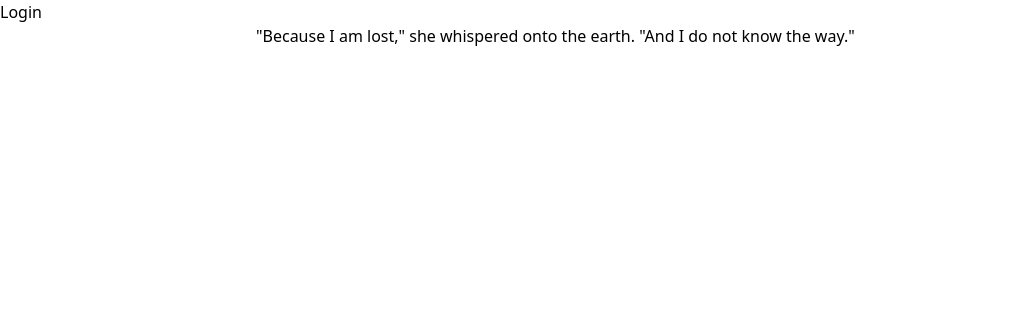
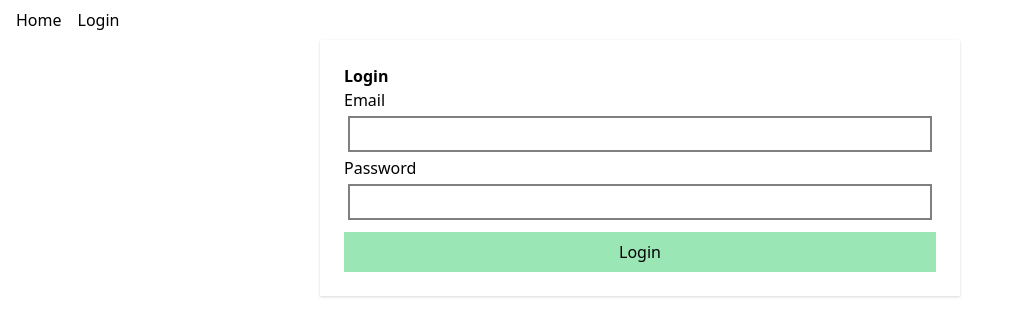
Before and after one commit to Folkwise-io/MintbeanPlatformV3-frontend, a React app: page /login in a window 1280 px wide. Shown: the top 336 px of the page, without its empty margins (0-1023 px from the left). Built offline with nearby package versions, Linux system fonts and the light colour scheme.

Commit message:
Add Login page, Login form (Formik + Yup), update routes

```diff
--- a/package.json
+++ b/package.json
@@ -46,6 +46,7 @@
     "@types/redux": "^3.6.0",
     "@types/redux-thunk": "^2.1.0",
     "@types/uuid": "^8.3.0",
+    "@types/yup": "^0.29.6",
     "@typescript-eslint/eslint-plugin": "^3.9.1",
     "@typescript-eslint/parser": "^3.9.1",
     "autoprefixer": "^9.8.6",
@@ -83,6 +84,7 @@
   "dependencies": {
     "@types/history": "^4.7.7",
     "axios": "^0.20.0",
+    "formik": "^2.1.5",
     "moment-timezone": "^0.5.31",
     "react": "^16.13.1",
     "react-dom": "^16.13.1",
@@ -92,6 +94,7 @@
     "redux": "^4.0.5",
     "redux-devtools-extension": "^2.13.8",
     "redux-thunk": "^2.3.0",
-    "uuid": "^8.3.0"
+    "uuid": "^8.3.0",
+    "yup": "^0.29.3"
   }
 }
--- a/src/App.tsx
+++ b/src/App.tsx
@@ -3,8 +3,8 @@ import { Route, BrowserRouter as Router, Switch } from "react-router-dom";
 import { routes } from "./routes";
 import { Provider as ReduxProvider } from "react-redux";
 
+import "./styles/index.css";
 import { GlobalLayout } from "./views/layouts";
-import "./styles/index.css";
 import { Store } from "redux";
 
 import { Context } from "./context/contextBuilder";
@@ -20,15 +20,15 @@ const App: React.FC<Props> = ({ store, context }) => {
   return (
     <MbContextProvider context={ctx}>
       <ReduxProvider store={store}>
-        <GlobalLayout>
-          <Router>
+        <Router>
+          <GlobalLayout>
             <Switch>
               {routes.map((route) => (
                 <Route key={route.path || "404"} {...route} />
               ))}
             </Switch>
-          </Router>
-        </GlobalLayout>
+          </GlobalLayout>
+        </Router>
       </ReduxProvider>
     </MbContextProvider>
   );
--- a/src/routes.ts
+++ b/src/routes.ts
@@ -1,5 +1,5 @@
 import React from "react";
-import { Home, NotFound } from "./views/pages";
+import { Home, Login, NotFound } from "./views/pages";
 
 interface RouteConfig {
   component: React.FC<void>;
@@ -8,6 +8,10 @@ interface RouteConfig {
 }
 
 export const routes: RouteConfig[] = [
+  {
+    component: Login,
+    path: "/login",
+  },
   {
     component: Home,
     exact: true,
--- a/src/styles/index.css
+++ b/src/styles/index.css
@@ -4,3 +4,18 @@
 /* purgecss end ignore */
 
 @tailwind utilities;
+
+form {
+  display: flex;
+  flex-direction: column;
+}
+
+input {
+  border: solid gray 2px;
+  padding: 0.25em;
+  margin: 0.25em;
+}
+
+form .mb-formik-error-msg {
+  color: red;
+}
--- a/src/views/components/Navbar.tsx
+++ b/src/views/components/Navbar.tsx
@@ -3,11 +3,12 @@ import { connect } from "react-redux";
 import { ThunkDispatch } from "redux-thunk";
 import { Context } from "context/contextBuilder";
 import { login } from "../state/actions/authActions";
-// import Link from "react-router";
+import { Link } from "react-router-dom";
 
 type StateMapping = {
   user: UserState;
 };
+
 const stp = (state: StoreState) => ({
   user: state.user,
 });
@@ -21,15 +22,22 @@ const dtp = (dispatch: ThunkDispatch<StoreState, Context, MbAction>) => ({
 });
 
 const Navbar: FC<StateMapping & DispatchMapping> = ({ user, login }) => {
-  console.log(user);
+  console.log(user, login);
   return (
-    <div className="flex">
+    <nav className="p-2">
+      <Link to="/" className="mx-2">
+        Home
+      </Link>
       {user.data ? (
-        "You're logged in!"
+        <button className="mx-2" onClick={() => alert("Just kidding! You can't yet!")}>
+          Logout
+        </button>
       ) : (
-        <button onClick={() => login({ email: "fdlskjl@h.com", password: "aaa" })}>Login</button>
+        <Link to="/login" className="mx-2">
+          Login
+        </Link>
       )}
-    </div>
+    </nav>
   );
 };
 
--- /dev/null
+++ b/src/views/components/forms/LoginForm.tsx
@@ -0,0 +1,51 @@
+import React, { FC } from "react";
+import { connect } from "react-redux";
+import { ThunkDispatch } from "redux-thunk";
+import { Formik, Form, Field, ErrorMessage } from "formik";
+import * as Yup from "yup";
+import { Context } from "context/contextBuilder";
+import { login } from "../../state/actions/authActions";
+
+type DispatchMapping = {
+  login: (loginInput: LoginInput) => void;
+};
+
+const dtp = (dispatch: ThunkDispatch<StoreState, Context, MbAction>) => ({
+  login: (loginInput: LoginInput) => dispatch(login(loginInput)),
+});
+
+const LoginForm: FC<DispatchMapping> = ({ login }) => {
+  /* TODO: CENTRALIZE & SYNC YUP SCHEMAS IN BACKEND*/
+  const LoginSchema = Yup.object().shape({
+    email: Yup.string().email("Invalid email").required("Required"),
+    password: Yup.string().min(2, "Too Short!").max(50, "Too Long!").required("Required"),
+  });
+
+  return (
+    <Formik
+      initialValues={{ email: "", password: "" }}
+      validationSchema={LoginSchema}
+      onSubmit={(values: LoginInput) => {
+        // login
+        login(values);
+      }}
+    >
+      {({ isSubmitting }) => (
+        <Form className="shadow max-w-screen-sm p-6 mx-auto">
+          <h1 className="font-semibold">Login</h1>
+          <label htmlFor="email">Email</label>
+          <Field type="email" name="email" />
+          <ErrorMessage name="email" component="div" className="mb-formik-error-msg" />
+          <label htmlFor="password">Password</label>
+          <Field type="password" name="password" />
+          <ErrorMessage name="password" component="div" className="mb-formik-error-msg" />
+          <button type="submit" disabled={isSubmitting} className="bg-green-300 p-2 mt-2">
+            Login
+          </button>
+        </Form>
+      )}
+    </Formik>
+  );
+};
+
+export default connect(null, dtp)(LoginForm);
--- /dev/null
+++ b/src/views/pages/Login.tsx
@@ -0,0 +1,12 @@
+import React, { FC, useState } from "react";
+import LoginForm from "../components/forms/LoginForm";
+
+const Login: FC<void> = () => {
+  return (
+    <div>
+      <LoginForm />
+    </div>
+  );
+};
+
+export default Login;
--- a/src/views/pages/index.ts
+++ b/src/views/pages/index.ts
@@ -1,4 +1,5 @@
 import Home from "./Home";
+import Login from "./Login";
 import NotFound from "./NotFound";
 
-export { Home, NotFound };
+export { Home, Login, NotFound };
--- a/src/views/state/configureStore.ts
+++ b/src/views/state/configureStore.ts
@@ -6,7 +6,7 @@ import { Context } from "context/contextBuilder";
 
 import { composeWithDevTools } from "redux-devtools-extension";
 
-export function configureStore(context: Context, hasLogger: boolean = true): Store<StoreState, Action<MbAction>> {
+export function configureStore(context: Context, hasLogger = true): Store<StoreState, Action<MbAction>> {
   const middlewares = [thunkMiddleware.withExtraArgument(context)].concat(hasLogger ? [logger] : []);
   const middlewareEnhancer = composeWithDevTools(applyMiddleware(...middlewares));
 
--- a/webpack.config.js
+++ b/webpack.config.js
@@ -62,6 +62,9 @@ module.exports = {
       { test: /\.css$/, loader: "postcss-loader" },
     ],
   },
+  devServer: {
+    historyApiFallback: true,
+  },
   plugins: [
     new HtmlWebpackPlugin({
       template: "./src/index.html",
```
Also changed, not shown: 2 other files (tests, documents, lock files or other folders).
